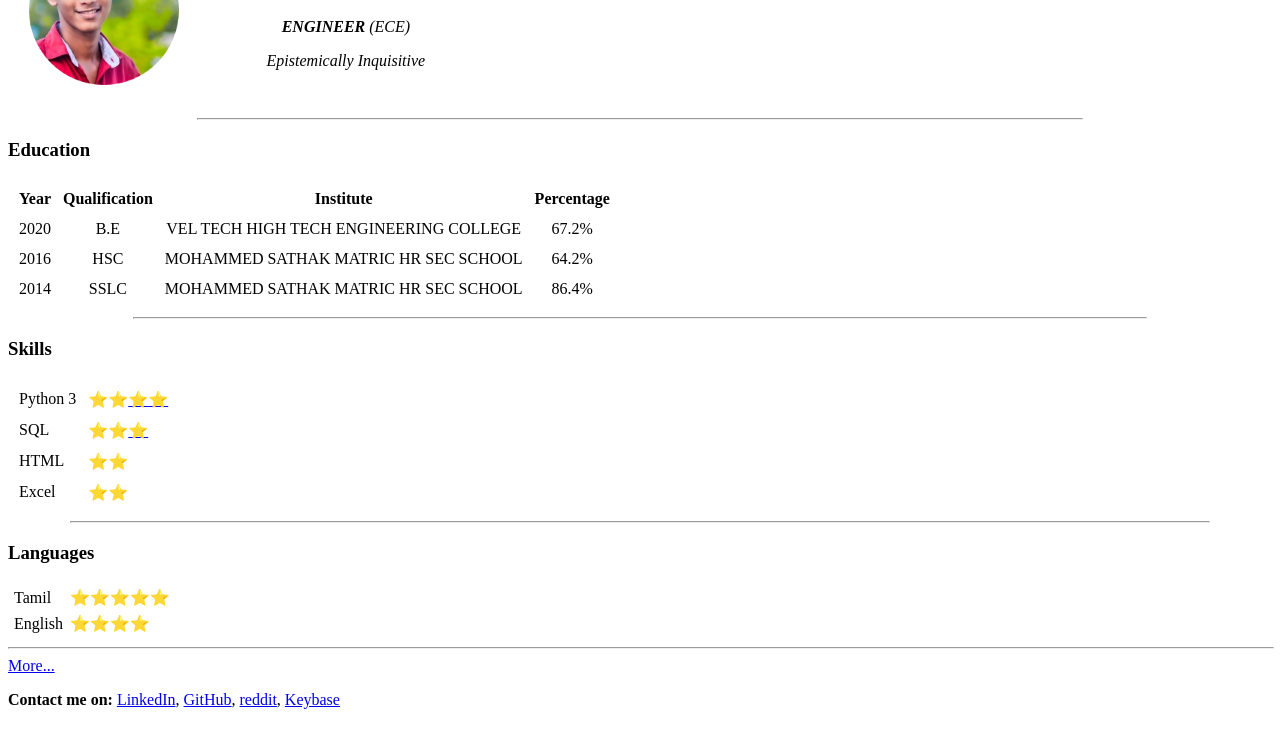
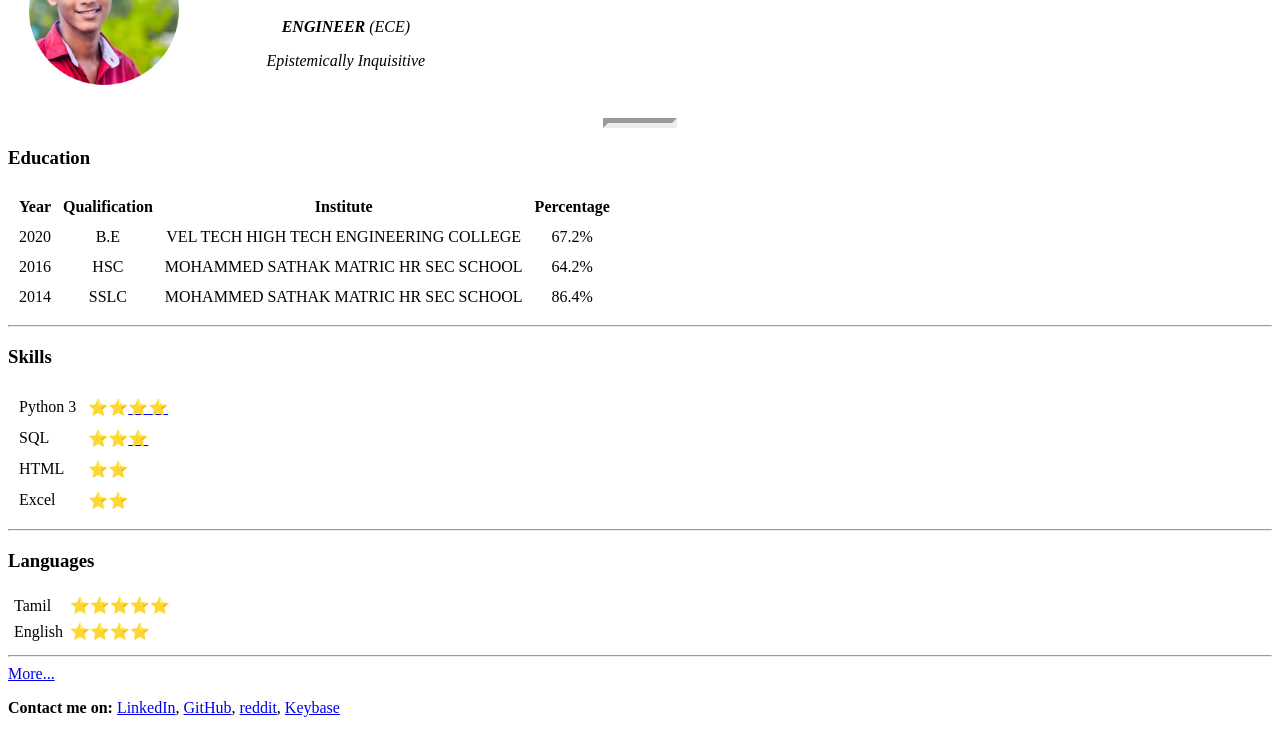
Before and after one commit to Shanmuga-raj/CV, a plain HTML site: page index.html in a window 1280 px wide. Shown: the part 94-827 px from the top of the page. Drawn offline with Linux system fonts and the light colour scheme.

Commit message:
Update index.html

```diff
--- a/index.html
+++ b/index.html
@@ -6,6 +6,7 @@
         <meta charset="UTF-8">
         <meta name="viewport" content="width=device-width, initial-scale=1.0">
         <title>👽 Shanmuga-raj</title>
+        <link rel="stylesheet" href="CSS/styles.css">
     </head>
 
     <body>
@@ -17,7 +18,7 @@
                 <p><em>Epistemically Inquisitive</em></p></td>
             </tr>
         </table>
-        <hr style = "width: 70%">
+        <hr style = "border-width: 5px; width: 5%;">
 
         <h3>Education</h3>
         <!--hr style="width: 10%;margin-left:0%;"-->
@@ -51,7 +52,7 @@
                     </tr>
                 </tbody>
             </table>
-            <hr style = "width: 80%">
+            <hr>
 
         <h3>Skills</h3>
             <table cellspacing = "10">
@@ -72,7 +73,7 @@
                     <td>⭐⭐</td>
                 </tr>
             </table>
-            <hr style = "width: 90%">
+            <hr>
 
         <h3>Languages</h3>
         <table cellspacing = "5">
@@ -85,7 +86,7 @@
                 <td>⭐⭐⭐⭐</td>
             </tr>
         </table>
-        <hr width="100%">
+        <hr>
         <a href="more.html">More...</a>
 
         <p><strong>Contact me on:</strong>
```
